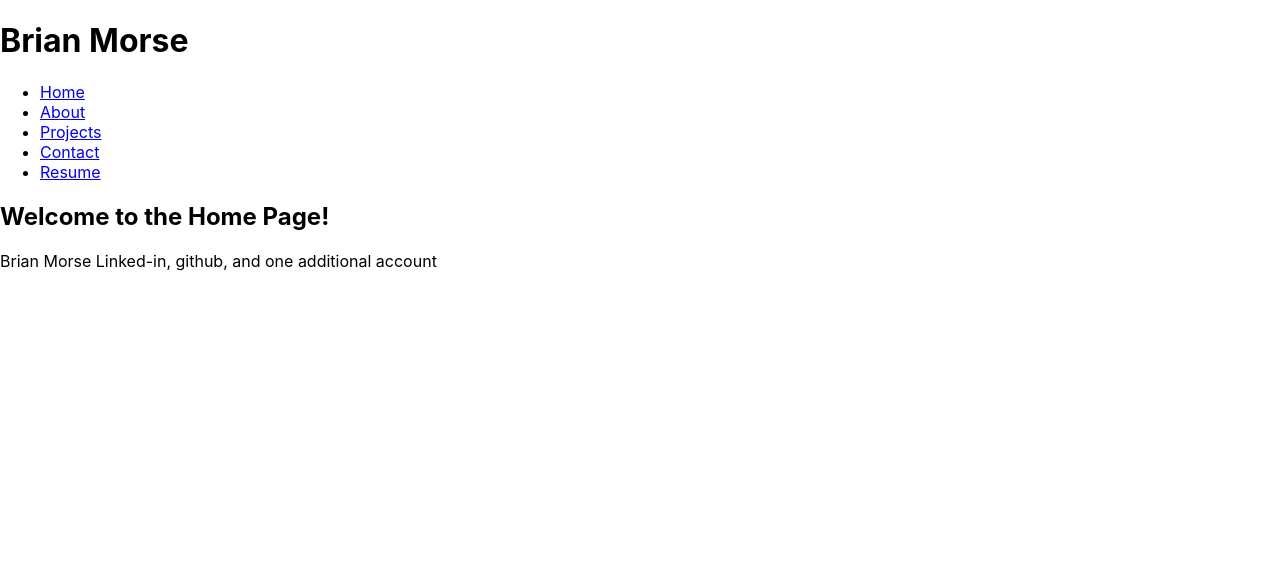
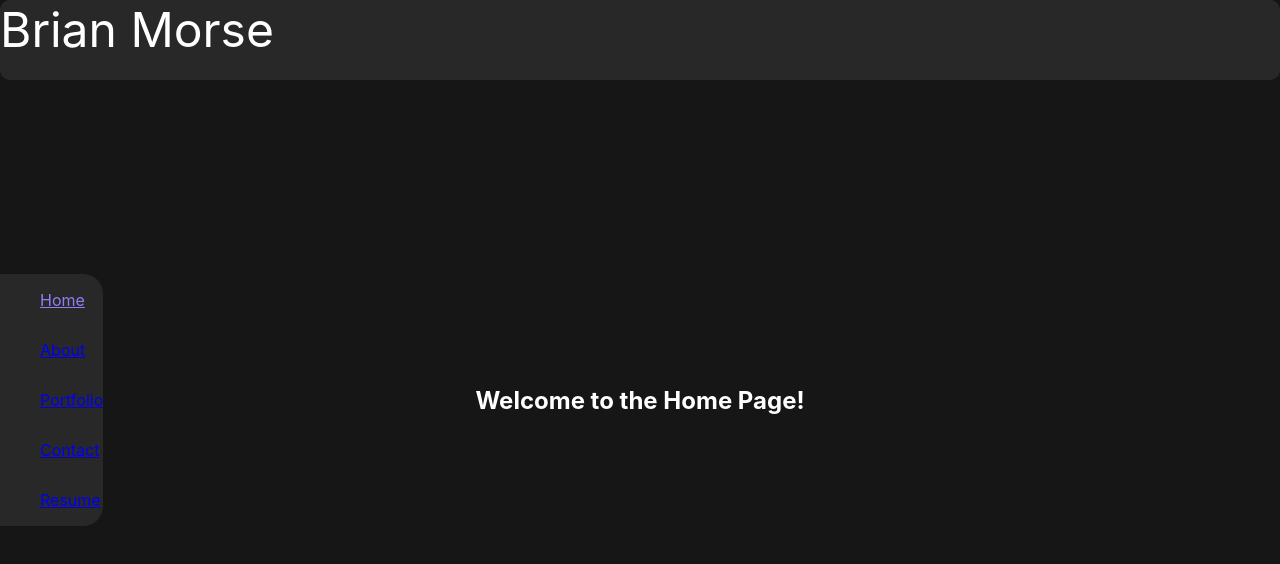
Before and after one commit to BrianMorse1/react-portfolio, a React (Create React App) app: page / in a window 1280 px wide. Shown: the top 564 px of the page. Built offline with nearby package versions, Linux system fonts and the light colour scheme.

Commit message:
the navbar is working. Difficulty getting images to display in portfolio

```diff
--- a/package.json
+++ b/package.json
@@ -34,5 +34,8 @@
       "last 1 firefox version",
       "last 1 safari version"
     ]
+  },
+  "devDependencies": {
+    "@babel/plugin-proposal-private-property-in-object": "^7.21.11"
   }
 }
--- a/src/App.css
+++ b/src/App.css
@@ -1,5 +1,14 @@
+body {
+  background-color: #161616;
+  color: white;
+}
+
 .App {
-  text-align: center;
+  width: 100vw;
+  height: 100vh;
+  display: flex;
+  justify-content: center;
+  align-items: center;
 }
 
 .App-logo {
@@ -28,11 +37,63 @@
   color: #61dafb;
 }
 
-@keyframes App-logo-spin {
-  from {
-    transform: rotate(0deg);
-  }
-  to {
-    transform: rotate(360deg);
-  }
+nav {
+  position: absolute;
+  left: 0;
+  background-color: #282828;
+  border-radius: 0 20px 20px 0;
 }
+
+nav ul {
+  padding: 25 px;
+  display: flex;
+  list-style: none;
+  flex-direction: column;
+  gap: 30px;
+  flex-wrap: wrap;
+}
+nav ul li {
+  text-decoration: none;
+  color: white;
+}
+
+h1 {
+  padding-bottom: 10px;
+  border-bottom: 3px solid #927ef4;
+}
+
+.active {
+  color: #927ef4;
+}
+
+header {
+  position: fixed;
+  top: 0;
+  left: 0;
+  right:0;
+  background-color: #282828;
+  height: 10vh;
+  border-radius: 10px;
+  font-size: 6vh;
+}
+
+.card {
+  border-radius: 10px;
+  background-color: #282828;
+  border-color: white;
+  height: 30vh;
+  margin: 1vw;
+  overflow: hidden;
+
+}
+
+#project-gallery {
+  display: grid;
+  grid-template-columns: repeat(2, minmax(20vw, 30vw));
+  gap: 30px;
+  padding: 20px;
+  margin-left: 10vh;
+  margin-right: 10vh;
+  margin-top: 20vh;
+  margin-bottom: 10vh
+}
--- a/src/App.js
+++ b/src/App.js
@@ -1,55 +1,35 @@
-import React, { useState } from 'react';
-import { BrowserRouter as Router, Switch, Route, Link } from 'react-router-dom';
+import React from 'react';
+import {
+  BrowserRouter as Router,
+  Routes,
+  Route,
+  NavLink
+} from 'react-router-dom';
+import './App.css';
+import Navbar from './components/Navbar';
+import About from './components/About';
+import Projects from './components/Projects';
+import Contact from './components/Contact';
+import Resume from './components/Resume';
+import Home from './components/Home';
 
-import Home from './components/Home';
-import About from './components/About';
-import Contact from './components/Contact';
-import Projects from './components/Projects';
-import Resume from './components/Resume';
-import Footer from './components/Footer';
 
 function App() {
-  const [activeLink, setActiveLink] = useState('');
-
   return (
     <Router>
-      <div>
-        <header>
-          <h1>Brian Morse</h1>
-          <nav>
-            <ul>
-              <li>
-              <Link to="/" onClick={() => setActiveLink('home')}>Home</Link>
-              </li>
-              <li>
-                <Link to="/about" onClick={() => setActiveLink('about')}>About</Link>
-              </li>
-              <li>
-                <Link to="/projects" onClick={() => setActiveLink('projects')}>Projects</Link>
-              </li>
-              <li>
-                <Link to="/contact" onClick={() => setActiveLink('contact')}>Contact</Link>
-              </li>
-              <li>
-                <Link to="/resume" onClick={() => setActiveLink('resume')}>Resume</Link>
-              </li>
-            </ul>
-          </nav>
-        </header>
-
-        <div className='display-area'>
-          <Switch>
-            <Route exact path='/' component={Home} />
-            <Route path='/components/About' component={About} />
-            <Route path='/projects' component={Projects} />
-            <Route path='/contact' component={Contact} />
-            <Route path='/resume' component={Resume} />
-          </Switch>
-          </div>
-        <Footer />
+      <div className='App'>
+        <header>Brian Morse</header>
+        <Navbar />
+        <Routes>
+          <Route path='/' element={<Home />}/>
+          <Route path='/about' element={<About />}/>
+          <Route path='/projects' element={<Projects />}/>
+          <Route path='/contact' element={<Contact />}/>
+          <Route path='/resume' element={<Resume />}/>
+        </Routes>
       </div>
     </Router>
-  )
+  );
 }
 
 export default App;
--- a/src/components/About.js
+++ b/src/components/About.js
@@ -1,6 +1,6 @@
 import React from 'react';
 
-function About() {
+const About= () => {
   return (
     <div>
       <h2>About Page</h2>
--- a/src/components/Contact.js
+++ b/src/components/Contact.js
@@ -1,6 +1,6 @@
 import React from 'react';
 
-function Contact() {
+const Contact = () => {
   return (
     <div>
       <h2>Contact Page</h2>
--- a/src/components/Footer.js
+++ b/src/components/Footer.js
@@ -1,6 +1,6 @@
 import React from 'react';
 
-function Footer() {
+const Footer= () => {
   return (
     <footer>
       <p>Brian Morse Linked-in, github, and one additional account</p>
--- a/src/components/Home.js
+++ b/src/components/Home.js
@@ -1,6 +1,6 @@
 import React from 'react';
 
-function Home() {
+const Home= () => {
   return <h2>Welcome to the Home Page!</h2>;
 }
 
--- a/src/components/Navbar.js
+++ b/src/components/Navbar.js
@@ -1,30 +1,31 @@
 import React from "react";
-import { Container, Flex, Link, Icon } from '@chakra-ui/react';
-import {  BrowserRouter as Router,
-    NavLinkLink as RouterLink } from 'react-router-dom';
+import { NavLink } from 'react-router-dom';
 
 
 
-function Navbar() {
+const Navbar = () => {
     return (
-        <Container maxW='full'>
-            <Link as={RouterLink} to='/home' p={2}>
-            Home
-            </Link>
-            <Link as={RouterLink} to='/about' p={2}>
-            About
-            </Link>
-            <Link as={RouterLink} to='/projects' p={2}>
-            Projects
-            </Link>
-            <Link as={RouterLink} to='/contact' p={2}>
-            Contact
-            </Link>
-            <Link as={RouterLink} to='/resume' p={2}>
-            Resume
-            </Link>
-        </Container>
-)}
+        <nav>
+            <ul>
+                <li>
+                    <NavLink to='/'>Home</NavLink>
+                </li>
+                <li>
+                    <NavLink to='/about'>About</NavLink>
+                </li>
+                <li>
+                    <NavLink to='/projects'>Portfolio</NavLink>
+                </li>
+                <li>
+                    <NavLink to='/contact'>Contact</NavLink>
+                </li>
+                <li>
+                    <NavLink to='/resume'>Resume</NavLink>
+                </li>
+            </ul>
+        </nav>
+    )
+}
 
 
 export default Navbar;
--- a/src/components/Resume.js
+++ b/src/components/Resume.js
@@ -0,0 +1,12 @@
+import React from 'react';
+
+const Resume= () => {
+  return (
+    <div>
+      <h2>Projects Page</h2>
+      {/* Add any other content you want */}
+    </div>
+  );
+}
+
+export default Resume;
```
Also changed, not shown: src/components/Projects.js (+41 -3 lines), 1 other file (tests, documents, lock files or other folders).
